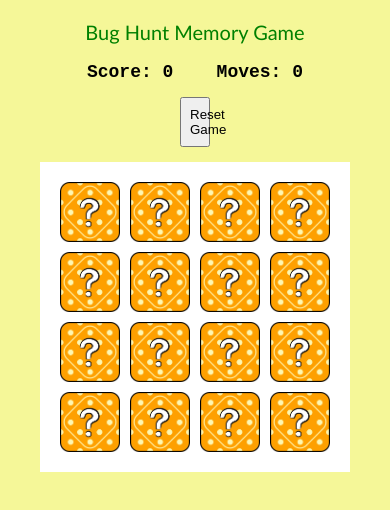
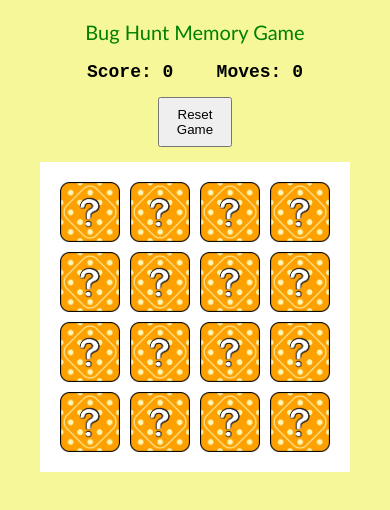
Before and after one commit to Cyb3rS1/memory-game, a plain HTML site: page index.html in a window 390 px wide. Drawn offline with Linux system fonts and the light colour scheme.

Commit message:
Update style.css

```diff
--- a/style.css
+++ b/style.css
@@ -102,7 +102,7 @@ body {
     text-align: center;
     padding: 8px;
     margin: 15px auto 5px;
-    width: 30px;
+    width: 20%;
  }
 
 }
```
